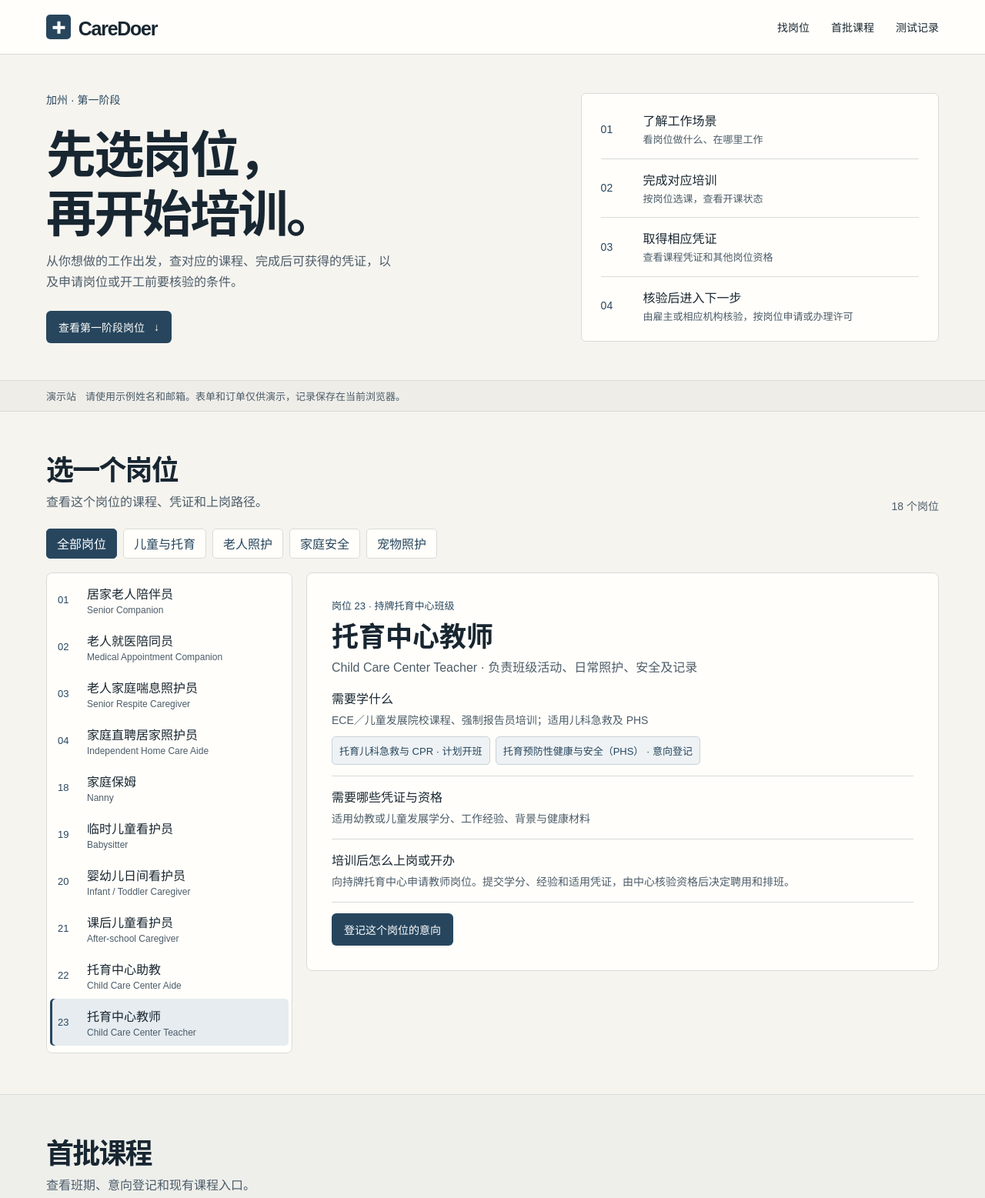
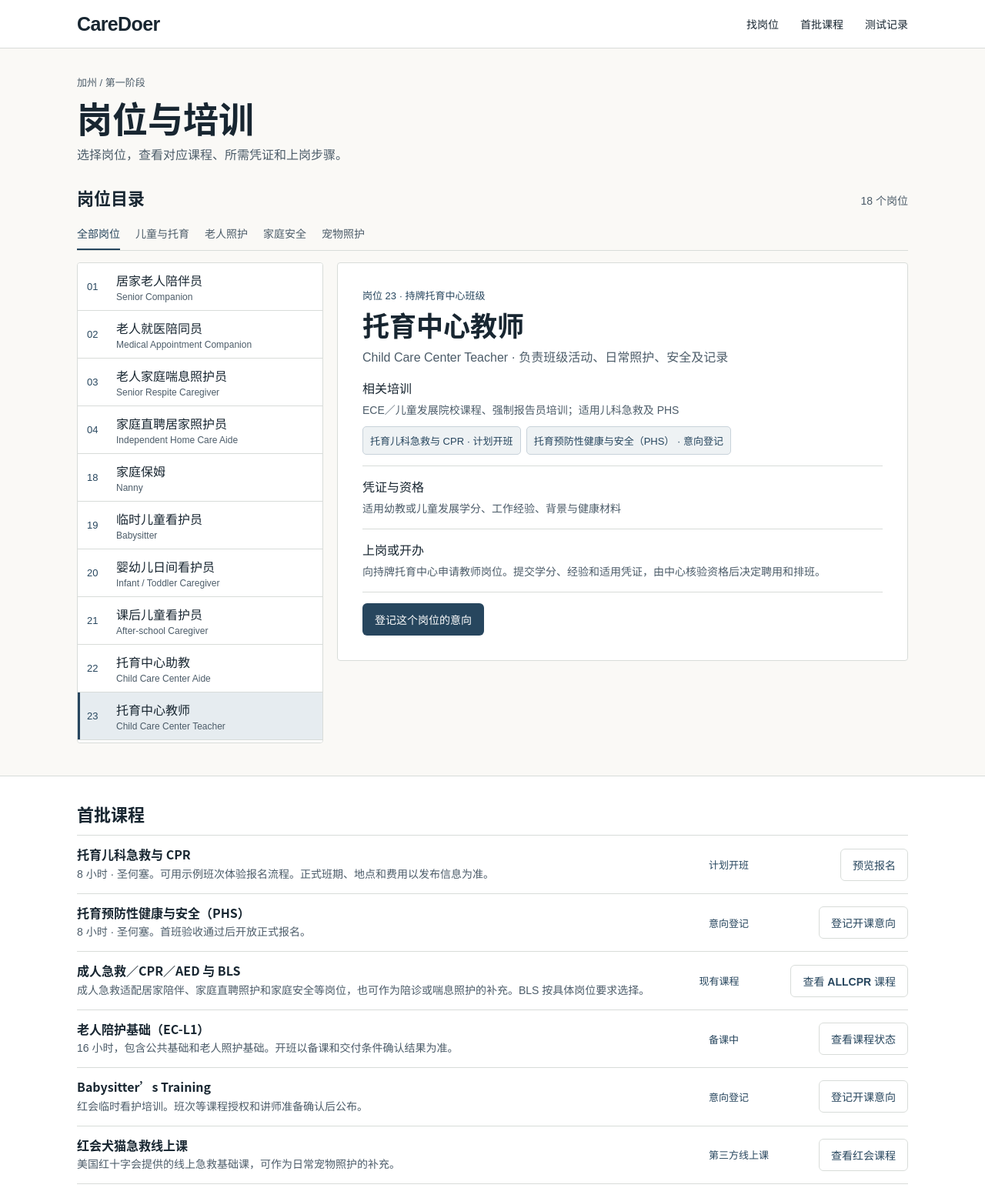
Before and after one commit to Jo85dingzhen/caredoer-phase1-preview, a plain HTML site: page index.html in a window 1280 px wide. Shown: the top 1557 px of the page at 77% size. Drawn offline with Linux system fonts and the light colour scheme.

Commit message:
Present CareDoer training as a practical role directory

```diff
--- a/app.js
+++ b/app.js
@@ -33,9 +33,9 @@ function drawDetail() {
     <p class="meta">岗位 ${role.id} · ${role.scene}</p>
     <h3 id="role-title" tabindex="-1">${role.title}</h3>
     <p class="role-summary"><span lang="en">${role.english}</span> · ${role.summary}</p>
-    <div class="step"><b>需要学什么</b><p>${role.training}</p><div class="role-courses">${training}</div></div>
-    <div class="step"><b>需要哪些凭证与资格</b><p>${role.credential}</p></div>
-    <div class="step"><b>培训后怎么上岗或开办</b><p>${role.nextStep}</p></div>
+    <div class="step"><b>相关培训</b><p>${role.training}</p><div class="role-courses">${training}</div></div>
+    <div class="step"><b>凭证与资格</b><p>${role.credential}</p></div>
+    <div class="step"><b>上岗或开办</b><p>${role.nextStep}</p></div>
     <button class="button button-secondary" type="button" data-role-interest="${role.id}">登记这个岗位的意向</button>`;
 }
 
@@ -69,6 +69,7 @@ function showForm(mode, courseId = '', roleId = '') {
     ${course ? `<p class="dialog-copy">${course.credential}</p>` : ''}
     ${role && course ? `<p class="dialog-copy">对应岗位 · ${role.title}</p>` : ''}
     <form id="preview-form">
+      <p class="demo-note">请使用示例姓名和邮箱。测试记录仅保存在当前浏览器。</p>
       <label class="field">测试姓名 <input name="name" required maxlength="100" autocomplete="off" placeholder="例如 Test Learner"></label>
       <label class="field">测试邮箱 <input name="email" type="email" required maxlength="160" autocomplete="off" placeholder="例如 learner@example.com"></label>
       ${registration ? `<label class="field">演示班次<select name="session" required><option value="">选择示例班次</option>${sessionOptions}</select></label>` : ''}
@@ -212,10 +213,12 @@ function downloadCsv(kind) {
 }
 
 get('course-grid').innerHTML = Object.entries(courses).map(([id, course]) => `
-  <article class="course-card">
+  <article class="course-row">
+    <div>
+      <h3>${course.title}</h3>
+      <p>${course.description}</p>
+    </div>
     <span class="status">${course.status}</span>
-    <h3>${course.title}</h3>
-    <p>${course.description}</p>
     <button type="button" class="button button-outline" data-course="${id}">${course.action}</button>
   </article>`
 ).join('');
--- a/index.html
+++ b/index.html
@@ -4,15 +4,15 @@
   <meta charset="utf-8">
   <meta name="viewport" content="width=device-width, initial-scale=1">
   <meta name="color-scheme" content="light">
-  <title>CareDoer | 从岗位开始</title>
-  <link rel="stylesheet" href="styles.css">
+  <title>岗位与培训 | CareDoer</title>
+  <link rel="stylesheet" href="styles.css?v=directory">
   <script defer src="data.js"></script>
-  <script defer src="app.js"></script>
+  <script defer src="app.js?v=directory"></script>
 </head>
 <body>
   <header class="masthead">
     <div class="shell header-inner">
-      <a class="brand" href="#top" aria-label="CareDoer 首页"><span class="brand-mark" aria-hidden="true">✚</span> CareDoer</a>
+      <a class="brand" href="#top" aria-label="CareDoer 首页">CareDoer</a>
       <nav aria-label="主导航">
         <a href="#roles">找岗位</a>
         <a href="#courses">首批课程</a>
@@ -21,26 +21,14 @@
     </div>
   </header>
   <main id="top">
-    <section class="hero">
-      <div class="shell hero-inner">
-        <div>
-          <p class="eyebrow">加州 · 第一阶段</p>
-          <h1>先选岗位，<br>再开始培训。</h1>
-          <p class="hero-copy">从你想做的工作出发，查对应的课程、完成后可获得的凭证，以及申请岗位或开工前要核验的条件。</p>
-          <a class="button button-main" href="#roles">查看第一阶段岗位 <span aria-hidden="true">↓</span></a>
-        </div>
-        <ol class="pathway" aria-label="从岗位到上岗的四步">
-          <li><span>01</span><div><b>了解工作场景</b><small>看岗位做什么、在哪里工作</small></div></li>
-          <li><span>02</span><div><b>完成对应培训</b><small>按岗位选课，查看开课状态</small></div></li>
-          <li><span>03</span><div><b>取得相应凭证</b><small>查看课程凭证和其他岗位资格</small></div></li>
-          <li><span>04</span><div><b>核验后进入下一步</b><small>由雇主或相应机构核验，按岗位申请或办理许可</small></div></li>
-        </ol>
+    <section id="roles" class="shell section directory" aria-labelledby="directory-title">
+      <div class="directory-heading">
+        <p class="scope">加州 / 第一阶段</p>
+        <h1 id="directory-title">岗位与培训</h1>
+        <p class="intro">选择岗位，查看对应课程、所需凭证和上岗步骤。</p>
       </div>
-    </section>
-    <div class="preview-strip"><div class="shell"><strong>演示站</strong><span>请使用示例姓名和邮箱。表单和订单仅供演示，记录保存在当前浏览器。</span></div></div>
-    <section id="roles" class="shell section">
-      <div class="section-head">
-        <div><h2>选一个岗位</h2><p>查看这个岗位的课程、凭证和上岗路径。</p></div>
+      <div class="list-heading">
+        <h2>岗位目录</h2>
         <output id="role-count" class="count" aria-live="polite"></output>
       </div>
       <div class="filters" id="role-filters" role="group" aria-label="按工作方向筛选"></div>
@@ -51,12 +39,12 @@
     </section>
     <section id="courses" class="section courses-section">
       <div class="shell">
-        <div class="section-head"><div><h2>首批课程</h2><p>查看班期、意向登记和现有课程入口。</p></div></div>
-        <div class="course-grid" id="course-grid"></div>
+        <h2 class="courses-heading">首批课程</h2>
+        <div class="course-list" id="course-grid"></div>
       </div>
     </section>
   </main>
-  <footer><div class="shell footer-inner"><span>CareDoer · ALLCPR</span><span>加州第一阶段 · 岗位培训演示</span></div></footer>
+  <footer><div class="shell footer-inner"><span>CareDoer · ALLCPR</span><span>演示站 · 测试记录保存在当前浏览器</span></div></footer>
   <dialog id="dialog" aria-labelledby="dialog-title">
     <div class="dialog-header"><h2 id="dialog-title"></h2><button class="close" id="close-dialog" type="button" aria-label="关闭">×</button></div>
     <div id="dialog-body"></div>
--- a/styles.css
+++ b/styles.css
@@ -1,6 +1,6 @@
 :root {
-  --paper: #f6f4ef;
-  --white: #fffefa;
+  --paper: #faf9f6;
+  --white: #fff;
   --ink: #182631;
   --muted: #4c5c69;
   --accent: #27465e;
@@ -23,54 +23,43 @@ button { cursor: pointer; }
 h1, h2, h3, p { margin: 0; }
 h1, h2, h3 { font-family: var(--heading); }
 p { line-height: 1.65; }
-.shell { width: min(1160px, calc(100% - 64px)); margin-inline: auto; }
+.shell { width: min(1080px, calc(100% - 64px)); margin-inline: auto; }
 .masthead { background: var(--white); border-bottom: 1px solid var(--line); }
 .header-inner, .footer-inner { display: flex; align-items: center; justify-content: space-between; gap: 16px; }
-.header-inner { min-height: 70px; }
-.brand { text-decoration: none; font: 700 25px "Manrope", "Avenir Next", sans-serif; letter-spacing: -.05em; white-space: nowrap; }
-.brand-mark { display: inline-grid; place-items: center; width: 32px; height: 32px; border-radius: 5px; background: var(--accent); color: var(--white); margin-right: 4px; font-size: 19px; vertical-align: 2px; }
+.header-inner { min-height: 62px; }
+.brand { text-decoration: none; font: 700 25px "Manrope", "Avenir Next", sans-serif; letter-spacing: -.025em; white-space: nowrap; }
 nav { display: flex; flex-wrap: wrap; gap: clamp(12px, 3vw, 28px); align-items: center; font-size: 14px; }
 nav a, .text-button { text-decoration: none; }
 nav a:hover, .text-button:hover { text-decoration: underline; }
 .text-button { background: none; border: 0; padding: 0; color: inherit; }
-.hero { background: var(--paper); color: var(--ink); }
-.hero-inner { display: grid; grid-template-columns: 1.3fr 1fr; gap: clamp(36px, 7vw, 100px); align-items: center; padding-block: 48px; }
-.eyebrow { color: var(--accent); font-size: 14px; }
-h1 { font-weight: 800; font-size: clamp(40px, 5.2vw, 65px); letter-spacing: -.04em; line-height: 1.18; margin-block: 16px; }
-.hero-copy { color: var(--muted); max-width: 28em; margin-bottom: 24px; }
 .button { display: inline-flex; gap: 12px; align-items: center; justify-content: center; text-decoration: none; border: 1px solid transparent; border-radius: 6px; padding: 10px 15px; min-height: 42px; font-size: 14px; font-weight: 700; }
-.button-main { background: var(--accent); color: var(--white); }
-.button-main:hover { background: var(--accent-dark); }
 .button-secondary { background: var(--accent); color: white; }
 .button-secondary:hover { background: var(--accent-dark); }
 .button-outline { color: var(--accent); background: var(--white); border-color: var(--line); }
 .button-outline:hover { background: var(--tint); }
-.pathway { margin: 0; padding: 8px 25px; list-style: none; border: 1px solid var(--line); border-radius: 6px; background: var(--white); }
-.pathway li { display: grid; grid-template-columns: 46px 1fr; gap: 9px; align-items: center; padding: 14px 0; }
-.pathway li + li { border-top: 1px solid var(--line); }
-.pathway li > span { font-size: 14px; font-variant-numeric: tabular-nums; color: var(--accent); }
-.pathway small { display: block; margin-top: 4px; color: var(--muted); font-size: 13px; line-height: 1.5; }
-.preview-strip { color: var(--muted); background: #eeede8; border-block: 1px solid var(--line); font-size: 13px; }
-.preview-strip .shell { display: flex; gap: 12px; align-items: baseline; padding-block: 10px; }
-.preview-strip strong { white-space: nowrap; }
-.section { padding-block: 47px 53px; scroll-margin-top: 18px; }
-.section-head { display: flex; justify-content: space-between; align-items: end; gap: 12px; margin-bottom: 20px; }
-h2 { font-size: clamp(25px, 3.2vw, 36px); letter-spacing: -.05em; }
-.section-head p { color: var(--muted); margin-top: 6px; }
+.section { padding-block: 34px 42px; scroll-margin-top: 18px; }
+h1 { font-size: clamp(32px, 4vw, 46px); line-height: 1.22; }
+h2 { font-size: 22px; line-height: 1.35; }
+.directory-heading { margin-bottom: 27px; }
+.scope { margin-bottom: 6px; color: var(--muted); font-size: 13px; }
+.intro { color: var(--muted); margin-top: 8px; }
+.list-heading { display: flex; align-items: baseline; justify-content: space-between; gap: 12px; margin-bottom: 11px; }
 .count { white-space: nowrap; font-size: 14px; color: var(--muted); }
-.filters { display: flex; flex-wrap: wrap; gap: 8px; margin-bottom: 18px; }
-.filter { min-height: 39px; padding: 6px 13px; border: 1px solid var(--line); border-radius: 5px; color: var(--accent); background: var(--white); }
-.filter[aria-pressed="true"] { background: var(--accent); color: white; border-color: var(--accent); }
+.filters { display: flex; flex-wrap: wrap; column-gap: 20px; border-bottom: 1px solid var(--line); margin-bottom: 15px; }
+.filter { min-height: 42px; padding: 5px 0; border: 0; border-bottom: 2px solid transparent; color: var(--muted); background: transparent; font-size: 14px; }
+.filter:hover, .filter[aria-pressed="true"] { color: var(--accent); }
+.filter[aria-pressed="true"] { border-bottom-color: var(--accent); font-weight: 700; }
 .role-layout { display: grid; grid-template-columns: minmax(0, 320px) minmax(0, 1fr); gap: 18px; align-items: start; }
-.role-list { max-height: 625px; overflow: auto; padding: 4px; border: 1px solid var(--line); background: var(--white); border-radius: 8px; }
-.role-button { display: grid; width: 100%; grid-template-columns: 32px minmax(0, 1fr); align-items: center; text-align: left; padding: 10px; gap: 6px; border: 0; border-radius: 5px; background: transparent; color: var(--ink); }
+.role-list { max-height: 625px; overflow: auto; border: 1px solid var(--line); background: var(--white); border-radius: 4px; }
+.role-button { display: grid; width: 100%; grid-template-columns: 32px minmax(0, 1fr); align-items: center; text-align: left; padding: 10px 12px; gap: 6px; border: 0; background: transparent; color: var(--ink); }
+.role-button + .role-button { border-top: 1px solid var(--line); }
 .role-button:hover, .role-button[aria-pressed="true"] { background: var(--tint); }
 .role-button[aria-pressed="true"] { box-shadow: inset 3px 0 var(--accent); }
 .role-button:focus-visible { outline-offset: -3px; }
 .role-button > span:first-child { color: var(--accent); font-variant-numeric: tabular-nums; font-size: 13px; }
 .role-button b, .role-button small { display: block; }
 .role-button small { margin-top: 3px; font-size: 12px; color: var(--muted); overflow-wrap: anywhere; }
-.role-detail { padding: clamp(17px, 3vw, 32px); border: 1px solid var(--line); border-radius: 8px; background: var(--white); }
+.role-detail { padding: clamp(17px, 3vw, 32px); border: 1px solid var(--line); border-radius: 4px; background: var(--white); }
 .role-detail .meta { color: var(--accent); font-size: 13px; margin-bottom: 6px; }
 .role-detail h3 { font-size: clamp(24px, 3.2vw, 35px); line-height: 1.22; }
 .role-summary { margin-top: 8px; color: var(--muted); }
@@ -80,12 +69,13 @@ h2 { font-size: clamp(25px, 3.2vw, 36px); letter-spacing: -.05em; }
 .role-courses { display: flex; flex-wrap: wrap; gap: 7px; margin-top: 9px; }
 .role-courses button { min-height: 37px; padding: 5px 9px; border: 1px solid #c8d2da; border-radius: 5px; background: #eef2f4; color: var(--accent); font-size: 13px; }
 .role-detail > .button { margin-top: 14px; }
-.courses-section { border-block: 1px solid var(--line); background: #eeefeb; }
-.course-grid { display: grid; grid-template-columns: repeat(3, minmax(0, 1fr)); gap: 12px; }
-.course-card { display: flex; flex-direction: column; align-items: start; gap: 9px; padding: 18px; border: 1px solid var(--line); border-radius: 8px; background: var(--white); }
-.course-card h3 { font-size: 19px; line-height: 1.45; }
-.course-card p { font-size: 14px; color: var(--muted); margin-bottom: 4px; }
-.course-card .button { margin-top: auto; }
+.courses-section { border-block: 1px solid var(--line); background: var(--white); }
+.courses-heading { margin-bottom: 13px; }
+.course-list { border-top: 1px solid var(--line); }
+.course-row { display: grid; grid-template-columns: minmax(0, 1fr) minmax(105px, auto) minmax(140px, auto); align-items: center; gap: 14px; padding-block: 13px; border-bottom: 1px solid var(--line); }
+.course-row h3 { font-size: 16px; line-height: 1.4; }
+.course-row p { font-size: 14px; color: var(--muted); margin-top: 3px; }
+.course-row .button { justify-self: end; }
 .status { color: var(--accent); font-size: 13px; font-weight: 600; }
 footer { padding-block: 20px; color: var(--muted); font-size: 13px; }
 dialog { width: min(700px, calc(100% - 28px)); max-height: calc(100% - 40px); color: var(--ink); background: var(--white); padding: 20px; border: 1px solid var(--line); border-radius: 10px; box-shadow: 0 12px 55px #192e4038; }
@@ -99,6 +89,7 @@ form { display: grid; gap: 13px; }
 .field input, select { width: 100%; min-height: 42px; background: white; color: var(--ink); border: 1px solid #a2adb5; border-radius: 5px; padding: 7px 9px; }
 .check { display: flex; align-items: start; gap: 8px; line-height: 1.5; font-size: 14px; }
 .check input { width: 17px; height: 17px; flex: 0 0 17px; }
+.demo-note { color: var(--muted); font-size: 13px; }
 .form-message { color: #7d4523; font-size: 14px; }
 .actions { display: flex; flex-wrap: wrap; gap: 8px; }
 .record-list { list-style: none; padding: 0; margin: 12px 0 0; }
@@ -107,15 +98,18 @@ form { display: grid; gap: 13px; }
 .record-list .actions { margin-top: 5px; }
 @media (max-width: 760px) {
   .shell { width: calc(100% - 32px); }
-  .hero-inner { grid-template-columns: 1fr; gap: 24px; padding-block: 32px; }
   .role-layout { grid-template-columns: 1fr; }
-  .role-list { max-height: 225px; display: grid; grid-template-columns: 1fr 1fr; }
-  .course-grid { grid-template-columns: repeat(2, minmax(0, 1fr)); }
+  .role-list { max-height: 210px; }
 }
 @media (max-width: 480px) {
-  .header-inner { padding-block: 12px; align-items: start; flex-direction: column; }
-  .section { padding-block: 32px; }
-  .course-grid { grid-template-columns: 1fr; }
+  .header-inner { min-height: 54px; padding-block: 8px; gap: 10px; }
+  .brand { font-size: 20px; }
+  nav { gap: 6px 10px; font-size: 12px; }
+  .section { padding-block: 24px 30px; }
+  .directory-heading { margin-bottom: 20px; }
+  .filters { column-gap: 14px; }
+  .course-row { grid-template-columns: 1fr auto; gap: 8px; }
+  .course-row > div { grid-column: 1 / -1; }
   .footer-inner { align-items: start; flex-direction: column; }
 }
 @media (prefers-reduced-motion: reduce) { :root { scroll-behavior: auto; } }
```
